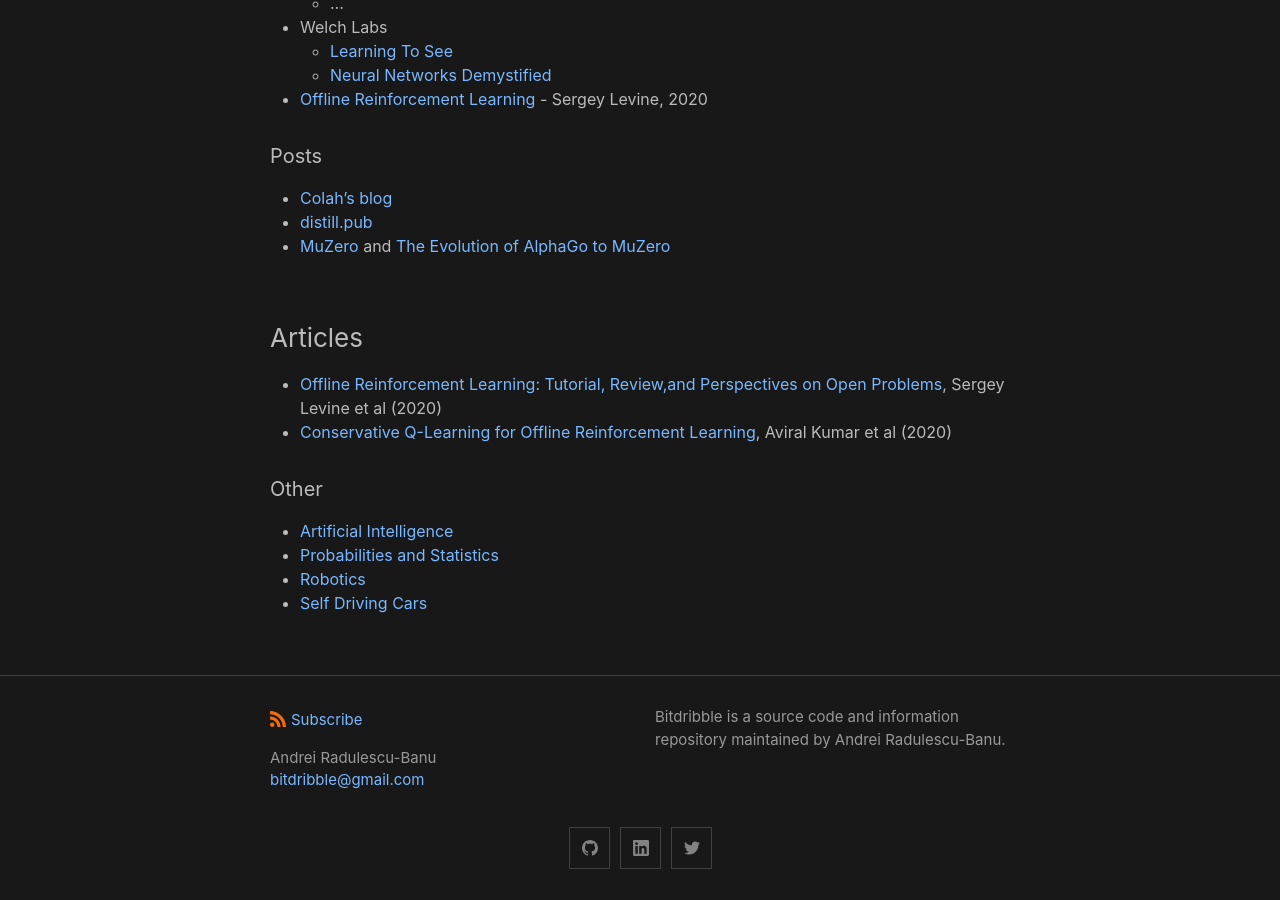
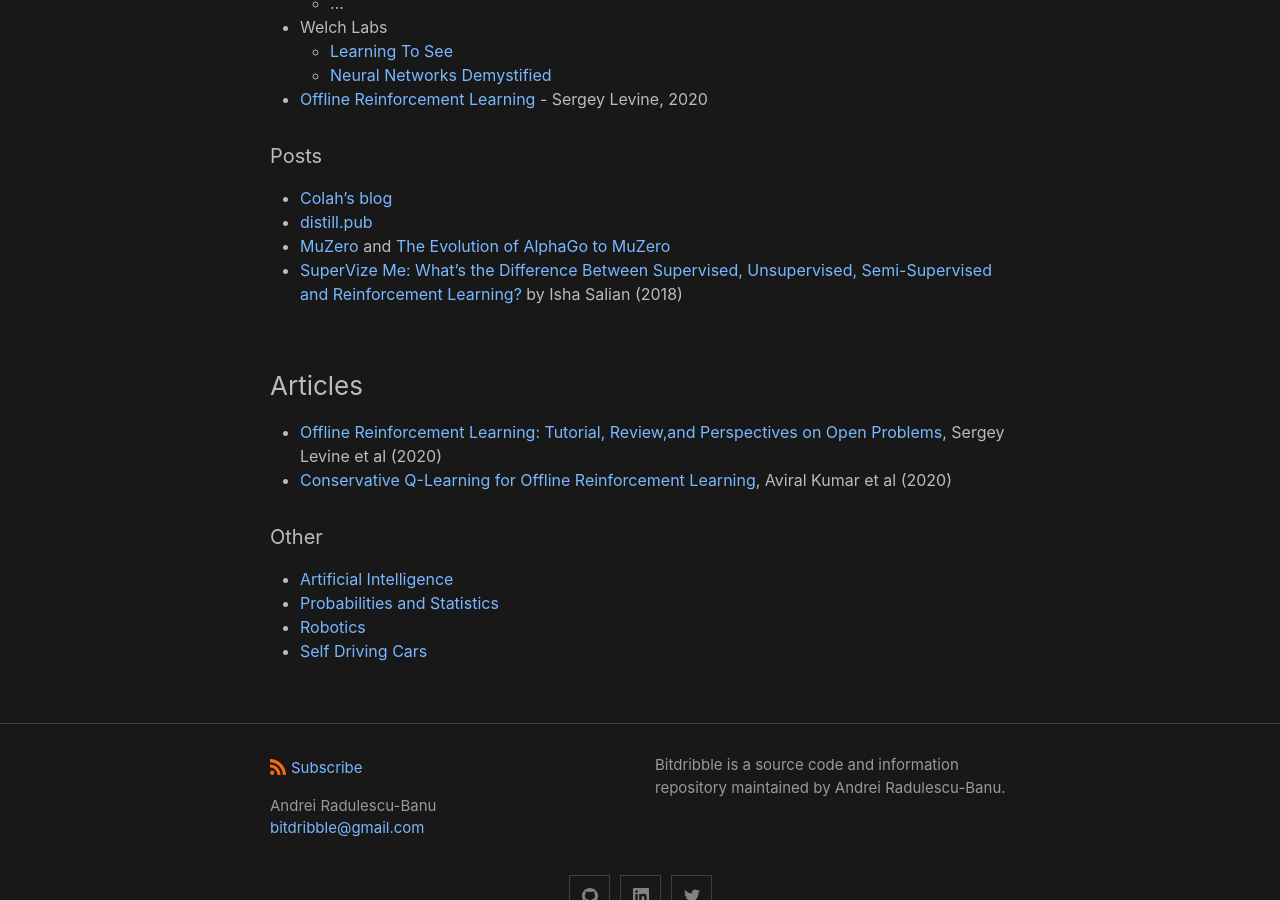
Before and after one commit to analytiq-hub/sigagent.github.io, a Jekyll site: the page built from machine_learning.md, in a window 1280 px wide and 900 px high, scrolled down 611 px. Built offline with Jekyll 4.4.1, drawn with Linux system fonts in a browser that asks for light colours.

Commit message:
*** empty log message ***

```diff
--- a/machine_learning.md
+++ b/machine_learning.md
@@ -28,6 +28,7 @@ title: Machine Learning
 * [Colah's blog](http://colah.github.io/)
 * [distill.pub](https://distill.pub/)
 * [MuZero](https://en.wikipedia.org/wiki/MuZero) and [The Evolution of AlphaGo to MuZero](https://towardsdatascience.com/the-evolution-of-alphago-to-muzero-c2c37306bf9)
+* [SuperVize Me: What’s the Difference Between Supervised, Unsupervised, Semi-Supervised and Reinforcement Learning?](https://blogs.nvidia.com/blog/2018/08/02/supervised-unsupervised-learning/) by Isha Salian (2018)
 
 ### Articles
 * [Offline Reinforcement Learning: Tutorial, Review,and Perspectives on Open Problems](https://arxiv.org/pdf/2005.01643.pdf), Sergey Levine et al (2020)
```
